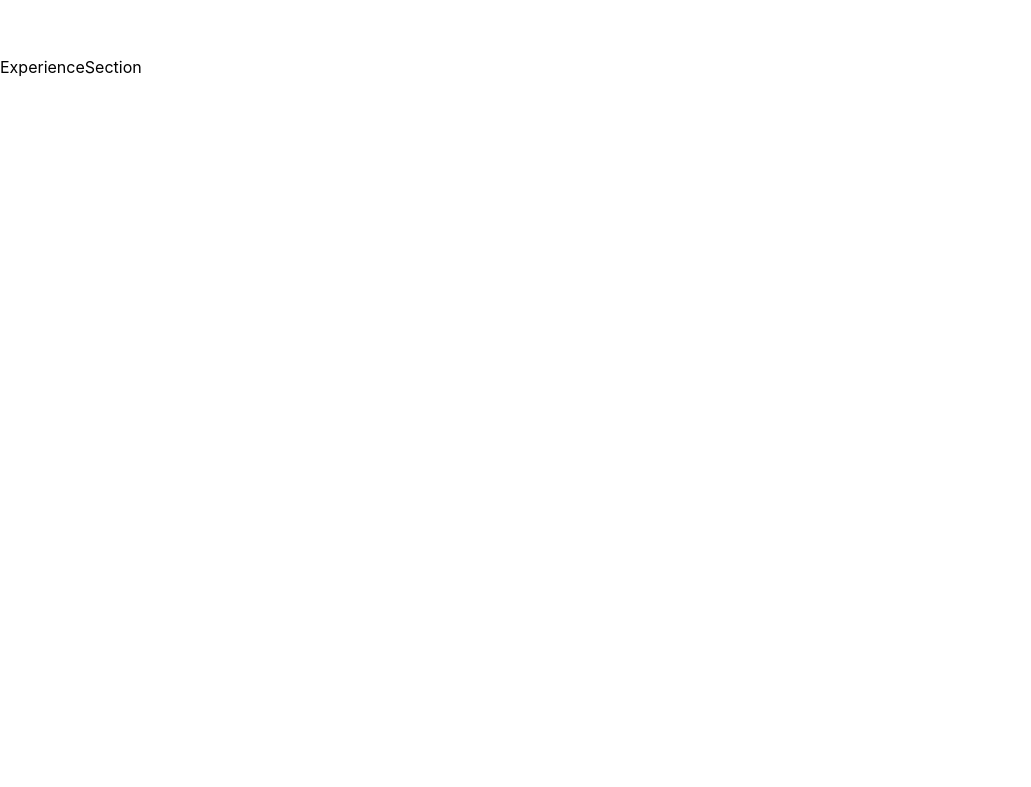
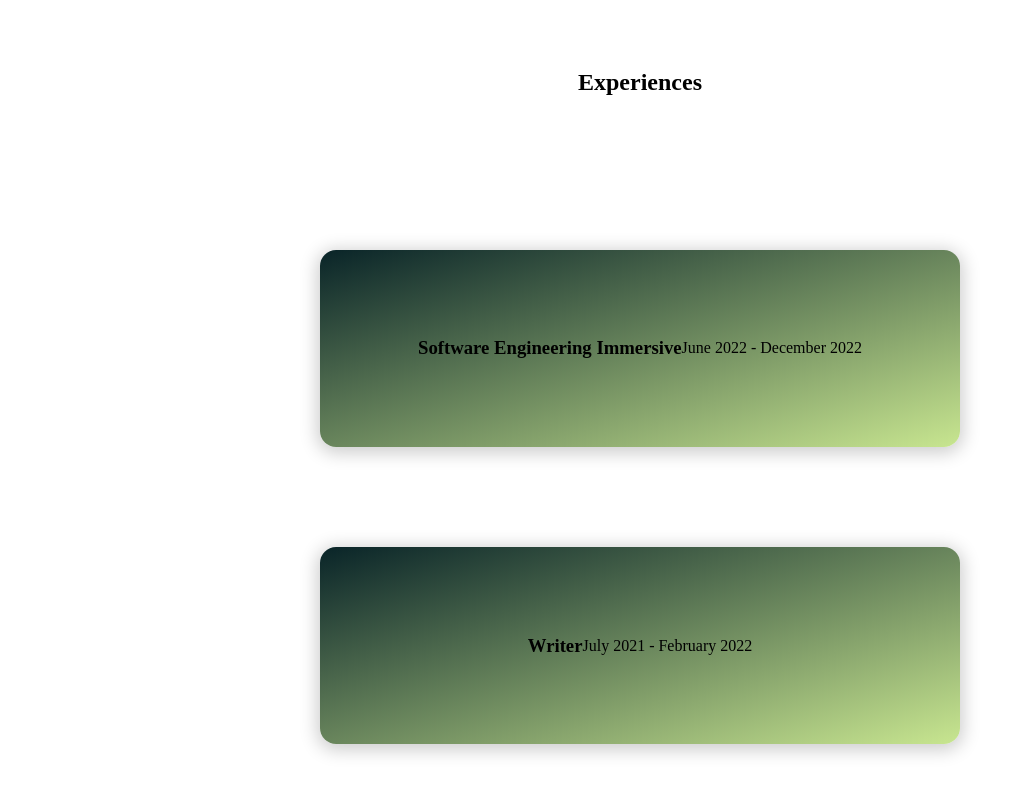
Before and after one commit to ManohisoaVicky/portfolio, a React (Create React App) app: page / in a window 1280 px wide. Shown: the part 2483-3270 px from the top of the page, without its empty margins (0-1031 px from the left). Built offline with nearby package versions, Linux system fonts and the light colour scheme.

Commit message:
added flip card for experiences

```diff
--- /dev/null
+++ b/src/components/ExperienceCard/ExperienceCard.css
@@ -0,0 +1,50 @@
+:root {
+    --dark: #092428;
+    --light: #c8e690;
+    --title-font: 'Carter One', cursive;
+    --sub-font: 'Black Han Sans', sans-serif;
+    --text-font: 'Candal', sans-serif;
+}
+
+.experience-card-container {
+    width: 50%;
+    height: 30%;
+    margin: 100px auto 0;
+    perspective: 1000px;
+}
+
+.experience-card-inner {
+    width: 100%;
+    height: 100%;
+    transition: transform 1s;
+    transform-style: preserve-3d;
+    cursor: pointer;
+    position: relative;
+}
+
+.experience-card-inner.flipped {
+    transform: rotateY(180deg);
+}
+
+.experience-card-face {
+    position: absolute;
+    width: 100%;
+    height: 100%;
+    -webkit-backface-visibility: hidden;
+    backface-visibility: hidden;
+    border-radius: 16px;
+    box-shadow: 0px 3px 18px 3px rgba(0, 0, 0, 0.2);
+}
+
+.experience-card-face.front-face {
+    display: flex;
+    align-items: center;
+    justify-content: center;
+
+    background-image: linear-gradient(to bottom right, var(--dark), var(--light));
+}
+
+.experience-card-face.back-face {
+    background-color: var(--light);
+    transform: rotateY(180deg);
+}
--- /dev/null
+++ b/src/components/ExperienceCard/ExperienceCard.jsx
@@ -0,0 +1,36 @@
+import React, { useState } from 'react'
+
+import "./ExperienceCard.css"
+
+function ExperienceCard({experience}) {
+
+    const [isActive, setIsActive] = useState(false)
+
+    const flipHandler = () => {
+        setIsActive(!isActive)
+    }
+
+  return (
+    <div className="experience-card-container">
+      <div
+        className={
+          isActive ? "experience-card-inner flipped" : "experience-card-inner"
+        }
+        onClick={flipHandler}
+      >
+        <div className="experience-card-face front-face">
+          <h3>{experience.name}</h3>
+          <p>{experience.duration}</p>
+        </div>
+        <div className="experience-card-face back-face">
+          <h3>{experience.name}</h3>
+          <p>{experience.company}</p>
+          <p>{experience.duration}</p>
+          <p>{experience.description}</p>
+        </div>
+      </div>
+    </div>
+  );
+}
+
+export default ExperienceCard
--- /dev/null
+++ b/src/data/experiences.js
@@ -0,0 +1,16 @@
+export const experiences = [
+  {
+    name: "Software Engineering Immersive",
+    company: "General Assembly",
+    duration: "June 2022 - December 2022",
+    description:
+      "A 24-week coding bootcamp that helped me learn more about programming and how to build full stack applications. The course offered a variety of real-life experiences such as stand-ups, pair and group programming, and projects.",
+  },
+  {
+    name: "Writer",
+    company: "Rajat C",
+    duration: "July 2021 - February 2022",
+    description:
+      "While working at Rajat C, I had the opportunity to write various different types of writings with different types of writing styles. I was also given the opportunity to proofread and edit articles to make sure they were factual and error free.",
+  },
+];
--- a/src/index.css
+++ b/src/index.css
@@ -7,17 +7,3 @@
 html {
   scroll-behavior: smooth;
 }
-
-body {
-  margin: 0;
-  font-family: -apple-system, BlinkMacSystemFont, 'Segoe UI', 'Roboto', 'Oxygen',
-    'Ubuntu', 'Cantarell', 'Fira Sans', 'Droid Sans', 'Helvetica Neue',
-    sans-serif;
-  -webkit-font-smoothing: antialiased;
-  -moz-osx-font-smoothing: grayscale;
-}
-
-code {
-  font-family: source-code-pro, Menlo, Monaco, Consolas, 'Courier New',
-    monospace;
-}
--- a/src/sections/AboutSection/ExperienceSection/ExperienceSection.css
+++ b/src/sections/AboutSection/ExperienceSection/ExperienceSection.css
@@ -1,4 +1,19 @@
 #experience-section {
+    display: flex;
+    flex-direction: column;
+    justify-content: space-around;
+    align-items: center;
+
     height: 100vh;
     padding-top: 70px;
 }
+
+#experience-container {
+    height: 90%;
+    width: 100%;
+
+    display: flex;
+    flex-direction: column;
+    align-items: center;
+    justify-content: center;
+}
--- a/src/sections/AboutSection/ExperienceSection/ExperienceSection.jsx
+++ b/src/sections/AboutSection/ExperienceSection/ExperienceSection.jsx
@@ -1,11 +1,20 @@
 import React from 'react'
 
+import { experiences } from '../../../data/experiences'
+import ExperienceCard from '../../../components/ExperienceCard/ExperienceCard'
 import "./ExperienceSection.css"
 
 function ExperienceSection() {
   return (
-    <div id="experience-section">ExperienceSection</div>
-  )
+    <div id="experience-section">
+      <h2>Experiences</h2>
+      <div id="experience-container">
+        {experiences.map((experience) => {
+          return <ExperienceCard experience={experience} key={experience.duration} />;
+        })}
+      </div>
+    </div>
+  );
 }
 
 export default ExperienceSection
--- a/src/sections/AboutSection/SkillsSection/SkillsSection.jsx
+++ b/src/sections/AboutSection/SkillsSection/SkillsSection.jsx
@@ -7,7 +7,7 @@ import "./SkillsSection.css"
 function SkillsSection() {
   return (
     <div id="skills-section">
-      <h2>Skills Section</h2>
+      <h2>Skills</h2>
       <div id="skills-container">
         {
           skills.map((skill) => {
```
